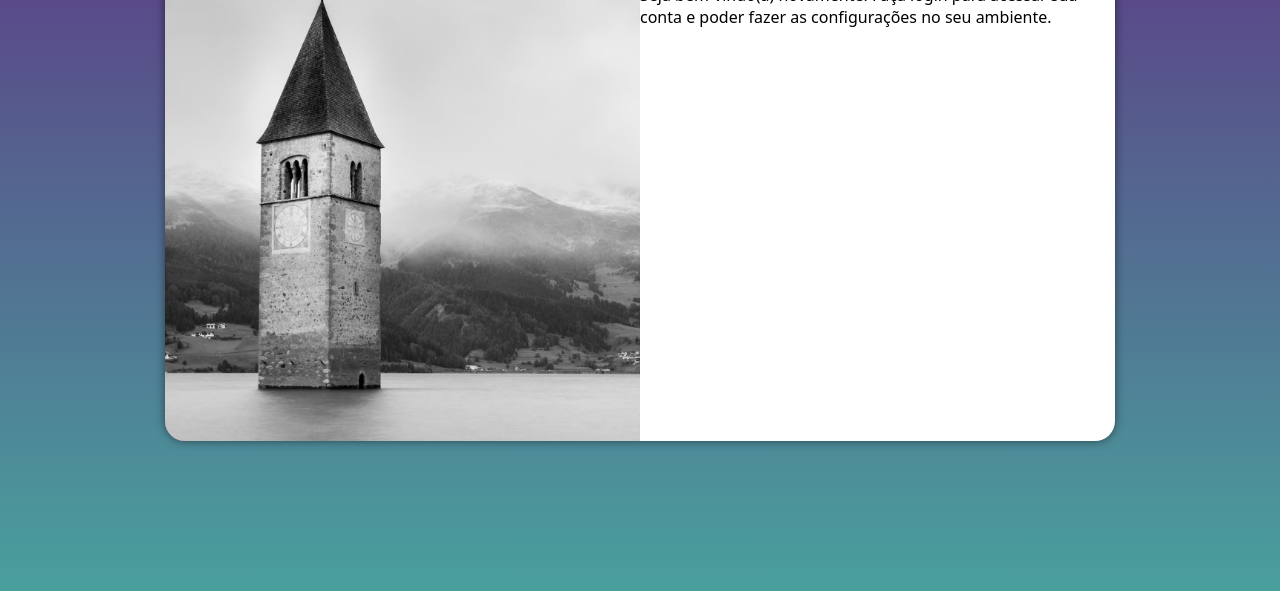
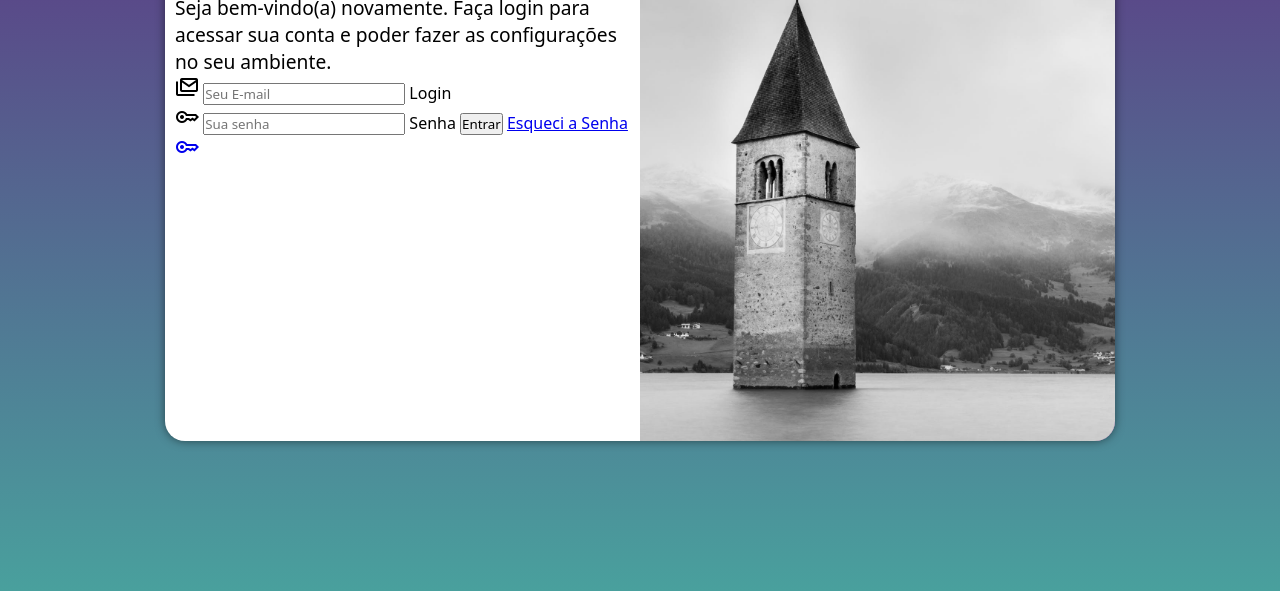
Before and after one commit to Gabrieljesusg/projeto-login, a plain HTML site: page index.html in a window 1280 px wide. Shown: the part 209-800 px from the top of the page. Drawn offline with nearby package versions, Linux system fonts and the light colour scheme.

Commit message:
adicionei o formulário

```diff
--- a/index.html
+++ b/index.html
@@ -1,49 +1,61 @@
 <!DOCTYPE html>
 <html lang="pt-br">
     <head>
-  <meta charset="UTF-8">
-  <meta name="viewport" content="width=device-width, initial-scale=1.0">
+        <meta charset="UTF-8" />
+        <meta name="viewport" content="width=device-width, initial-scale=1.0" />
         <title>Login</title>
-  <link rel="stylesheet" href="styles/style.css">
-  <link rel="stylesheet" href="styles/media-query.css">
+        <link rel="stylesheet" href="https://fonts.googleapis.com/css2?family=Material+Symbols+Outlined:opsz,wght,FILL,GRAD@20..48,100..700,0..1,-50..200" />
+        <link rel="stylesheet" href="styles/style.css" />
+        <link rel="stylesheet" href="styles/media-query.css" />
+
     </head>
     <body>
+        <main>
+            <section id="login">
+                <div id="image"></div>
 
+                <div id="formulario">
+                    <h1>Login</h1>
+                    <p>
+                        Seja bem-vindo(a) novamente. Faça login para acessar sua
+                        conta e poder fazer as configurações no seu ambiente.
+                    </p>
 
-  <main>
+                    <form action="login.php" method="post" autocomplete="on">
 
-    <section id="login">
+                      <div class="campo">
 
-
-      <div id="image">
-
-
-
-
+                        <span class="material-symbols-outlined">
+                          stacked_email
+                          </span>
+                        <input type="email" name="login" id="ilogin" placeholder="Seu E-mail" autocomplete="email" required maxlength="30" >
+                        <label for="ilogin">Login</label>
 
                       </div>
 
+                      <div class="campo">
 
-      <div id="formulario">
+                        <span class="material-symbols-outlined">
+                          key
+                          </span>
+                        <input type="password" name="senha" id="isenha" placeholder="Sua senha" autocomplete="current-password" required minlength="8" maxlength="20">
+                        <label for="isenha">Senha</label>
 
-        <h1>Login</h1>
-        <p>Seja bem-vindo(a) novamente. Faça login para acessar sua conta e poder fazer as configurações no seu ambiente.</p>
-
-        <form action="login.php" method="post"></form>
-
-
+                        <input type="submit" value="Entrar">
+                        <a href="esqueci.html">Esqueci a Senha <span class="material-symbols-outlined">
+                          key
+                          </span> </a>
 
                       </div>
 
 
 
 
-    </section>
 
 
+                    </form>
+                </div>
+            </section>
         </main>
-
-
-
     </body>
 </html>
--- a/styles/media-query.css
+++ b/styles/media-query.css
@@ -38,13 +38,21 @@
   }
 
   section#login > div#image{
-    float: left;
+    float: right;
     width: 50%;
     height: 100%;
   }
 
-  section#login > divformulario{
-    float: right;
+  section#login > div#formulario{
+    float: left;
     width: 50%;
   }
+
+  div#formulario p {
+    font-size: 2em;
+  }
+
+  div#formulario p {
+    font-size: 1.2em;
+  }
 }
--- a/styles/style.css
+++ b/styles/style.css
@@ -53,3 +53,12 @@ section#login > div#formulario {
     display: block;
     padding: 10px;
 }
+
+div#formulario h1 {
+  text-align: center;
+  margin-bottom: 10px
+}
+
+div#formulario p {
+  font-size: 0.8em;
+}
```
Lines whose indentation alone changed are shown as unchanged.
